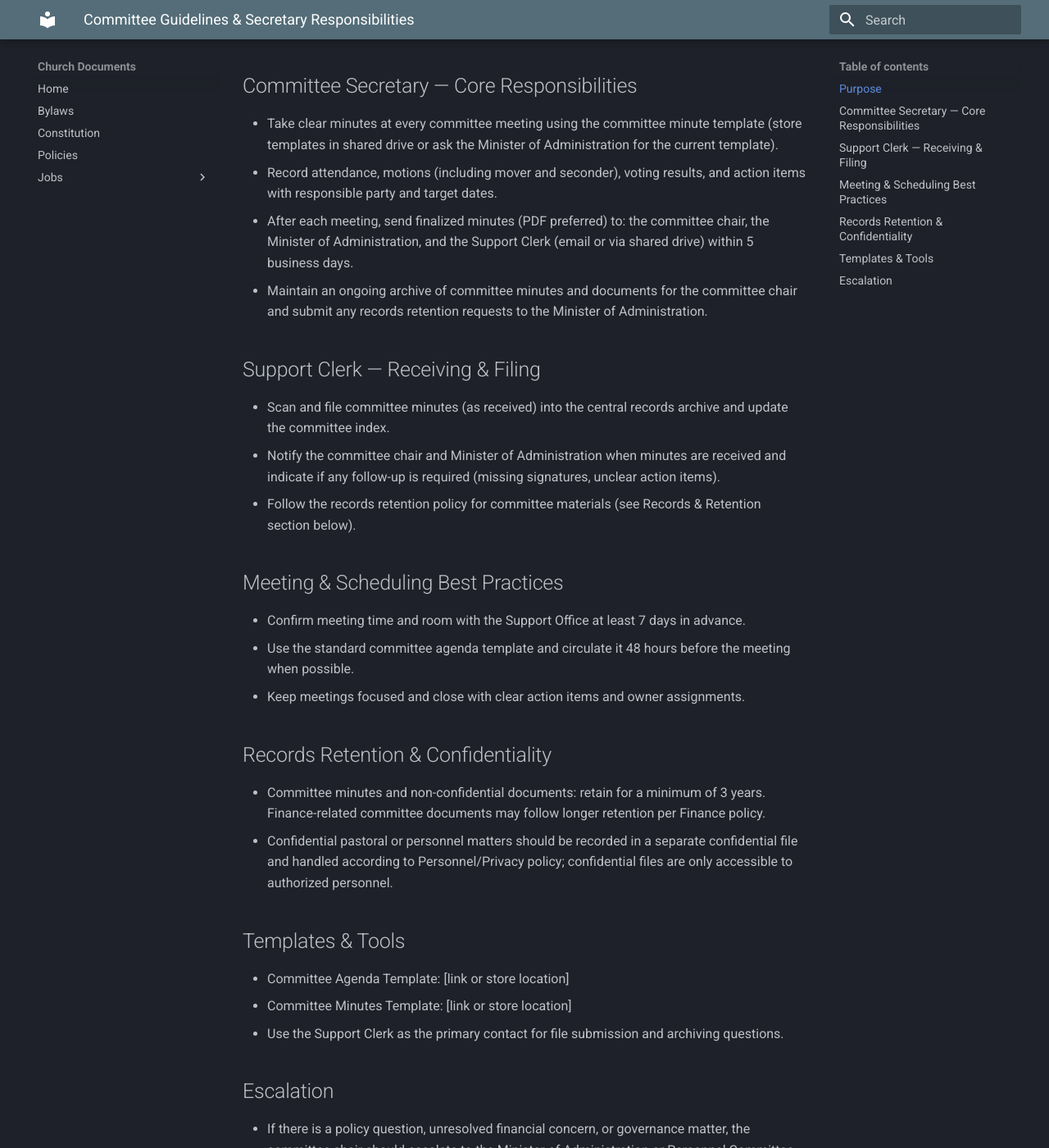
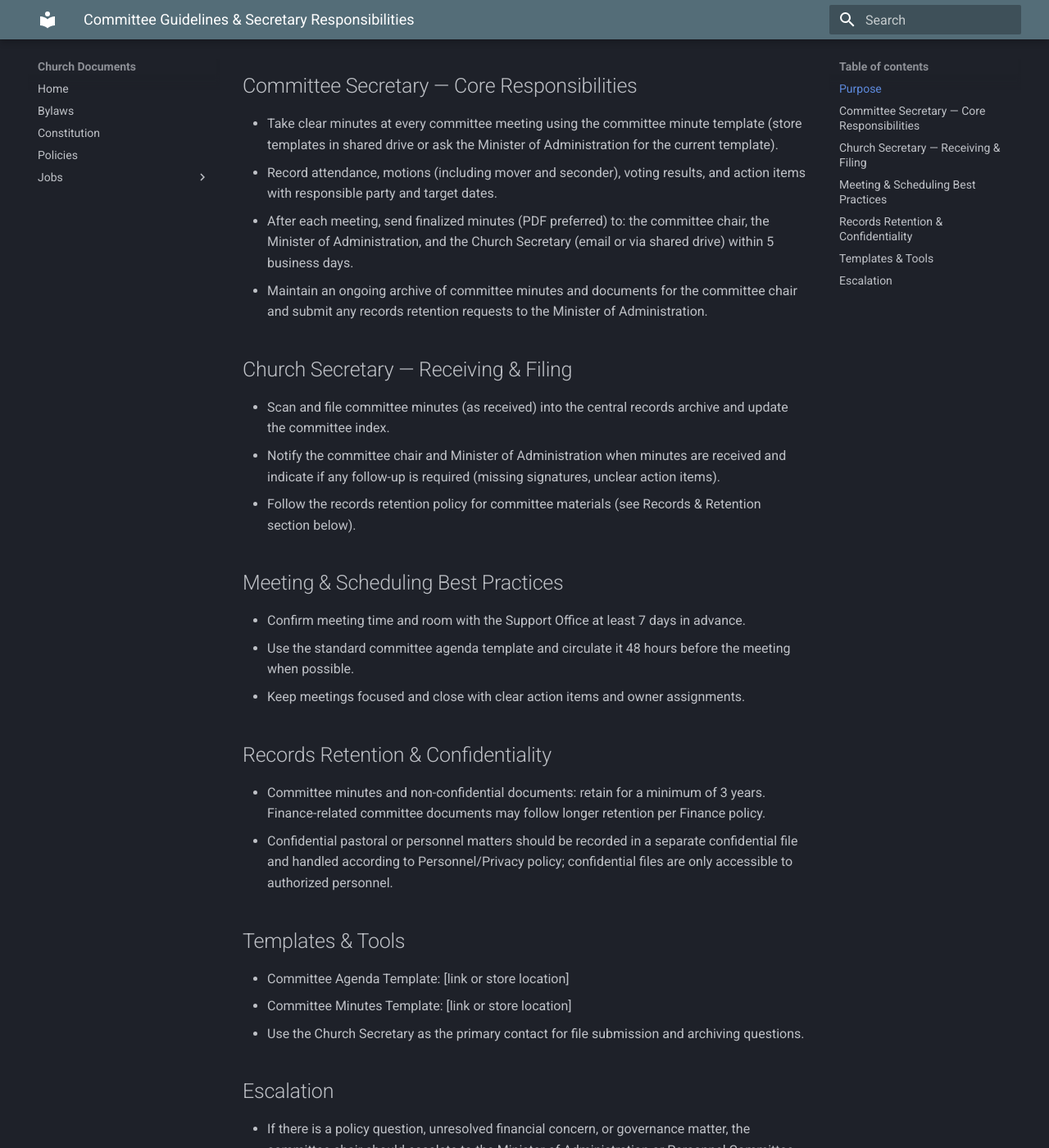
Before and after one commit to fbccana/church-docs, an MkDocs documentation site: the page built from docs/committees/committee-guidelines.md, in a window 1280 px wide and 1400 px high, scrolled down 276 px. Shown: the whole window at 82% size. Built offline with MkDocs 1.6.1 and Material for MkDocs 9.7.7, drawn with Linux system fonts in a browser that asks for light colours.

Commit message:
docs(jobs): rename Support Clerk references to Church Secretary

```diff
--- a/docs/committees/committee-guidelines.md
+++ b/docs/committees/committee-guidelines.md
@@ -6,10 +6,10 @@ This document describes expected procedures for church committees, with emphasis
 ## Committee Secretary — Core Responsibilities
 - Take clear minutes at every committee meeting using the committee minute template (store templates in shared drive or ask the Minister of Administration for the current template).
 - Record attendance, motions (including mover and seconder), voting results, and action items with responsible party and target dates.
-- After each meeting, send finalized minutes (PDF preferred) to: the committee chair, the Minister of Administration, and the Support Clerk (email or via shared drive) within 5 business days.
+- After each meeting, send finalized minutes (PDF preferred) to: the committee chair, the Minister of Administration, and the Church Secretary (email or via shared drive) within 5 business days.
 - Maintain an ongoing archive of committee minutes and documents for the committee chair and submit any records retention requests to the Minister of Administration.
 
-## Support Clerk — Receiving & Filing
+## Church Secretary — Receiving & Filing
 - Scan and file committee minutes (as received) into the central records archive and update the committee index.
 - Notify the committee chair and Minister of Administration when minutes are received and indicate if any follow-up is required (missing signatures, unclear action items).
 - Follow the records retention policy for committee materials (see Records & Retention section below).
@@ -26,7 +26,7 @@ This document describes expected procedures for church committees, with emphasis
 ## Templates & Tools
 - Committee Agenda Template: [link or store location]
 - Committee Minutes Template: [link or store location]
-- Use the Support Clerk as the primary contact for file submission and archiving questions.
+- Use the Church Secretary as the primary contact for file submission and archiving questions.
 
 ## Escalation
 - If there is a policy question, unresolved financial concern, or governance matter, the committee chair should escalate to the Minister of Administration or Personnel Committee depending on issue type.
--- a/docs/jobs/support/job-support-clerk.md
+++ b/docs/jobs/support/job-support-clerk.md
@@ -29,7 +29,7 @@ Serves as the primary administrative support for pastoral staff and church opera
 
 - Serve as primary receptionist, answering phones professionally in English and Spanish and directing calls appropriately
 - Greet visitors warmly in their preferred language, offering hospitality and announcing arrivals to appropriate staff
-- Prepare agendas, take minutes, and maintain records for weekly staff meetings; the Financial Secretary prepares minutes for congregational meetings. Committee secretaries should follow committee guidelines (see `docs/committees/committee-guidelines.md`); the Support Clerk will scan and file committee minutes when forwarded.
+- Prepare agendas, take minutes, and maintain records for weekly staff meetings; the Financial Secretary prepares minutes for congregational meetings. Committee secretaries should follow committee guidelines (see `docs/committees/committee-guidelines.md`); the Church Secretary will scan and file committee minutes when forwarded.
 - Coordinate church calendar including facility reservations and event scheduling as directed
 - Order and maintain inventory of office and worship supplies; maintain vendor contacts and reorder schedules
 - Process mail, prepare correspondence, and assist with ministerial communications
```
